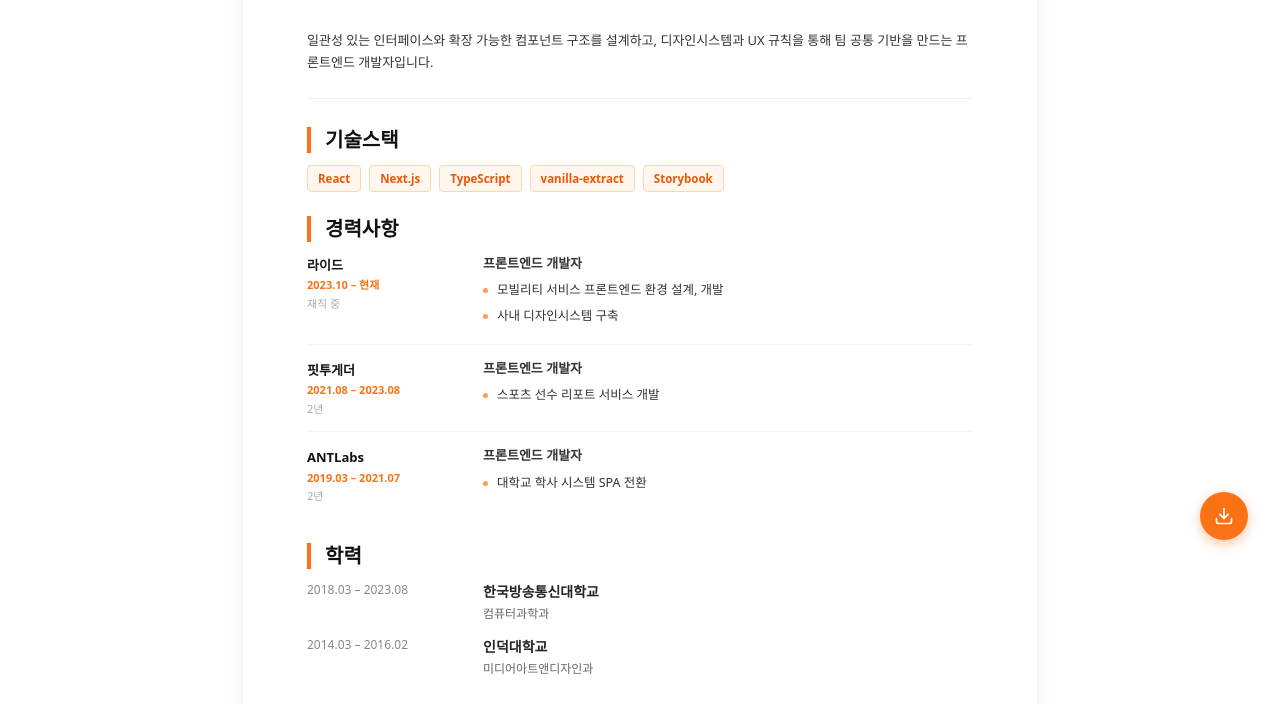
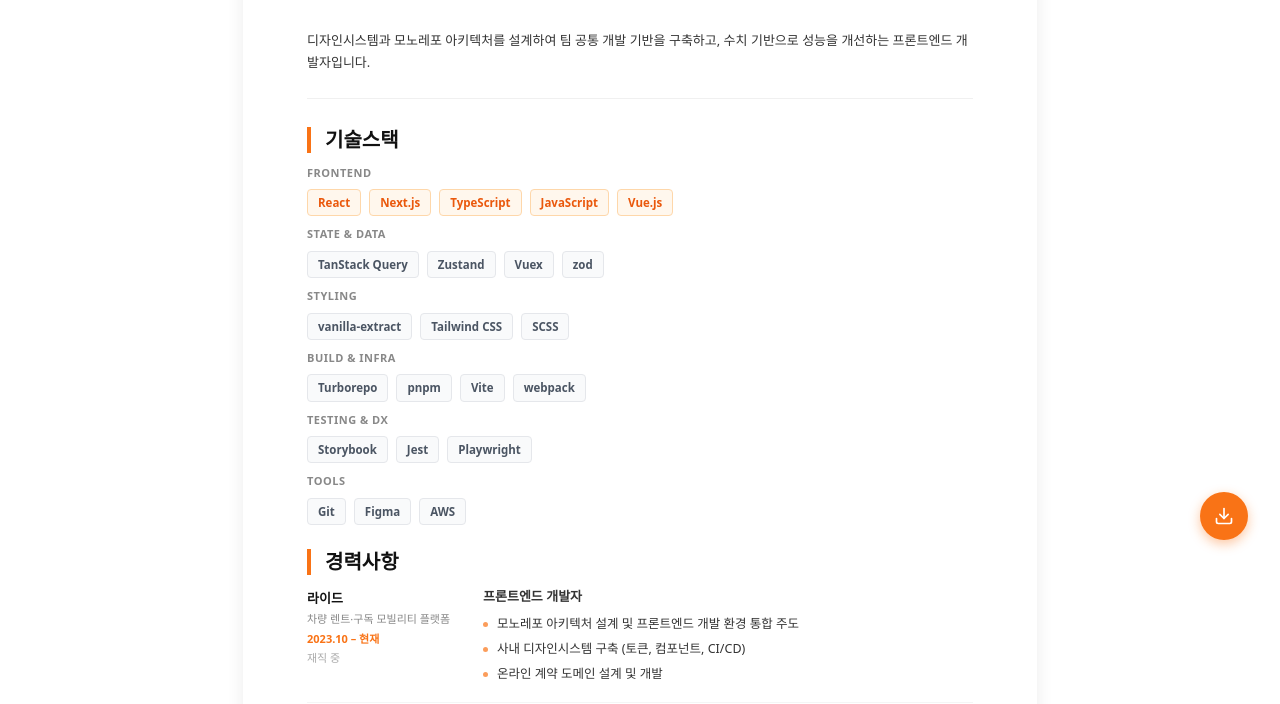
Before and after one commit to heeyounggoo/heeyounggoo.github.io, an Astro site: page /resume in a window 1280 px wide. Shown: the part 228-932 px from the top of the page. Built offline with nearby package versions, Linux system fonts and the light colour scheme; Astro itself is replaced by a stand-in of ours; a web font is replaced by a local one.

Commit message:
feat: 이력서 시니어 포지셔닝 및 기술스택 보강
- profile.ts: role에 7년차 명시, bio 구체화, 기술스택 6개 카테고리 22개로 확장
- resumeData.ts: 경력사항에 회사 서비스 설명 추가, bullets 시니어 관점 강화
- resumeData.ts: react-query → TanStack Query 표기 통일, 성과 수치 placeholder 추가
- resume.astro: 기술스택 카테고리별 그룹 표시, 경력사항 회사 description 렌더링

```diff
--- a/src/data/profile.ts
+++ b/src/data/profile.ts
@@ -1,10 +1,21 @@
 export const profile = {
   name: "구희영",
-  role: "Frontend Developer",
-  bio: "일관성 있는 인터페이스와 확장 가능한 컴포넌트 구조를 설계하고, 디자인시스템과 UX 규칙을 통해 팀 공통 기반을 만드는 프론트엔드 개발자입니다.",
+  role: "Frontend Developer · 7년차",
+  bio: "디자인시스템과 모노레포 아키텍처를 설계하여 팀 공통 개발 기반을 구축하고, 수치 기반으로 성능을 개선하는 프론트엔드 개발자입니다.",
   email: "gmldud628@gmail.com",
   github: "https://github.com/heeyounggoo",
   skills: {
-    "": ["React", "Next.js", "TypeScript", "vanilla-extract", "Storybook"],
+    Frontend: [
+      "React",
+      "Next.js",
+      "TypeScript",
+      "JavaScript",
+      "Vue.js",
+    ],
+    "State & Data": ["TanStack Query", "Zustand", "Vuex", "zod"],
+    Styling: ["vanilla-extract", "Tailwind CSS", "SCSS"],
+    "Build & Infra": ["Turborepo", "pnpm", "Vite", "webpack"],
+    "Testing & DX": ["Storybook", "Jest", "Playwright"],
+    Tools: ["Git", "Figma", "AWS"],
   } as Record<string, string[]>,
 };
--- a/src/data/resumeData.ts
+++ b/src/data/resumeData.ts
@@ -1,5 +1,6 @@
 export interface CareerItem {
   company: string;
+  description: string;
   period: string;
   duration: string;
   position: string;
@@ -46,29 +47,38 @@
 export const career: CareerItem[] = [
   {
     company: "라이드",
+    description: "차량 렌트·구독 모빌리티 플랫폼",
     period: "2023.10 – 현재",
     duration: "재직 중",
     position: "프론트엔드 개발자",
     bullets: [
-      "모빌리티 서비스 프론트엔드 환경 설계, 개발",
-      "사내 디자인시스템 구축",
+      "모노레포 아키텍처 설계 및 프론트엔드 개발 환경 통합 주도",
+      "사내 디자인시스템 구축 (토큰, 컴포넌트, CI/CD)",
+      "온라인 계약 도메인 설계 및 개발",
     ],
   },
   {
     company: "핏투게더",
+    description: "프로 스포츠 선수 퍼포먼스 분석 B2B SaaS",
     period: "2021.08 – 2023.08",
     duration: "2년",
     position: "프론트엔드 개발자",
     bullets: [
-      "스포츠 선수 리포트 서비스 개발",
+      "스포츠 선수 리포트 서비스 개발 및 성능 최적화",
+      "D3.js 기반 데이터 시각화 컴포넌트 개발",
+      "i18n + Google Sheets API 연동 다국어 시스템 구축",
     ],
   },
   {
     company: "ANTLabs",
+    description: "대학교 학사행정 SI",
     period: "2019.03 – 2021.07",
     duration: "2년",
     position: "프론트엔드 개발자",
-    bullets: ["대학교 학사 시스템 SPA 전환"],
+    bullets: [
+      "Flex 레거시 → Vue.js SPA 전환",
+      "공통 컴포넌트 설계 (Editor, FileUploader, TimeTable 등)",
+    ],
   },
 ];
 
@@ -121,7 +131,7 @@
                 text: "<strong>서비스 특성에 따른 프레임워크 분리 의사결정</strong>",
                 subItems: [
                   {
-                    text: "React 19 (Admin): 비즈니스 로직 복잡도가 높아 CSR에 집중, react-query 기반 Optimistic Update",
+                    text: "React 19 (Admin): 비즈니스 로직 복잡도가 높아 CSR에 집중, TanStack Query 기반 Optimistic Update",
                   },
                   {
                     text: "Next.js (Web): 차량 구매 도메인 SEO 최적화, SSR 초기 렌더링 속도 개선",
@@ -146,8 +156,8 @@
           },
         ],
         results: [
-          "Turborepo 캐싱 적용으로 CI 빌드 시간 단축, 변경된 패키지만 배포하여 불필요한 빌드 제거",
-          "신규 개발자 온보딩 시 레포 셋업 과정 간소화",
+          "Turborepo 캐싱으로 CI 빌드 시간 {X}분 → {Y}분 단축, 변경된 패키지만 배포하여 불필요한 빌드 제거",
+          "신규 개발자 온보딩 시 레포 셋업 {X}일 → {Y}일 간소화",
           "공통 모듈을 패키지로 분리하여 web/admin 간 중복 코드 제거, 수정 시 한 곳만 변경",
         ],
       },
@@ -236,8 +246,9 @@
           },
         ],
         results: [
-          "Storybook으로 컴포넌트 상태를 시각적으로 공유, 디자이너와의 커뮤니케이션 비용 감소",
+          "Storybook으로 컴포넌트 상태 시각적 공유, 디자이너와의 핸드오프 사이클 {X}일 → {Y}일 단축",
           "토큰 기반 테마 변경 시 전체 서비스 일괄 반영 구조 확보",
+          "신규 페이지 UI 구현 시 디자인시스템 컴포넌트 조합으로 개발 시간 {X}% 단축",
         ],
       },
     ],
@@ -370,9 +381,9 @@
           },
         ],
         results: [
-          "DOMContentLoaded·Load 속도 10% 감소, 빌드 용량 20% 감소",
-          "Google Sheets 기반 i18n 자동화로 개발 생산성 향상",
-          "Vuex 전역 store에서 동적 store로 전환하여 리포트별 독립적 상태 관리 구현, 위젯 간 데이터 충돌 해소",
+          "초기 로드 {X}s → {Y}s ({Z}% 개선), 빌드 용량 20% 감소",
+          "i18n 자동화로 번역 반영 리드타임 {X}일 → 빌드 시 자동 반영, 관리 주체를 비즈니스팀으로 이관",
+          "동적 store 전환으로 리포트별 독립적 상태 관리, 위젯 간 데이터 충돌 해소",
         ],
       },
     ],
--- a/src/pages/resume.astro
+++ b/src/pages/resume.astro
@@ -573,15 +573,28 @@
     <!-- 기술 스택 -->
     <div class="section">
       <h2>기술스택</h2>
-      <div class="tech-tags">
-        {
-          Object.values(profile.skills)
-            .flat()
-            .map((skill) => (
-              <span class="tech-tag">{skill}</span>
-            ))
-        }
-      </div>
+      {
+        Object.entries(profile.skills).map(([category, items]) => (
+          <div style="margin-bottom: 10px;">
+            <h3
+              style="font-size:11px; color:#888; font-weight:600; margin-bottom:6px; text-transform:uppercase; letter-spacing:0.5px;"
+            >
+              {category}
+            </h3>
+            <div class="tech-tags">
+              {items.map((skill) => (
+                <span
+                  class={
+                    category === "Frontend" ? "tech-tag" : "tech-tag secondary"
+                  }
+                >
+                  {skill}
+                </span>
+              ))}
+            </div>
+          </div>
+        ))
+      }
     </div>
 
     <!-- 경력 -->
@@ -592,6 +605,9 @@
           <div class="career-item">
             <div class="career-date">
               <div class="company">{item.company}</div>
+              <div style="font-size:11px; color:#888; margin-top:1px; margin-bottom:4px;">
+                {item.description}
+              </div>
               <div class="duration">{item.period}</div>
               <div style="font-size:11px; color:#aaa; margin-top:2px;">
                 {item.duration}
```
